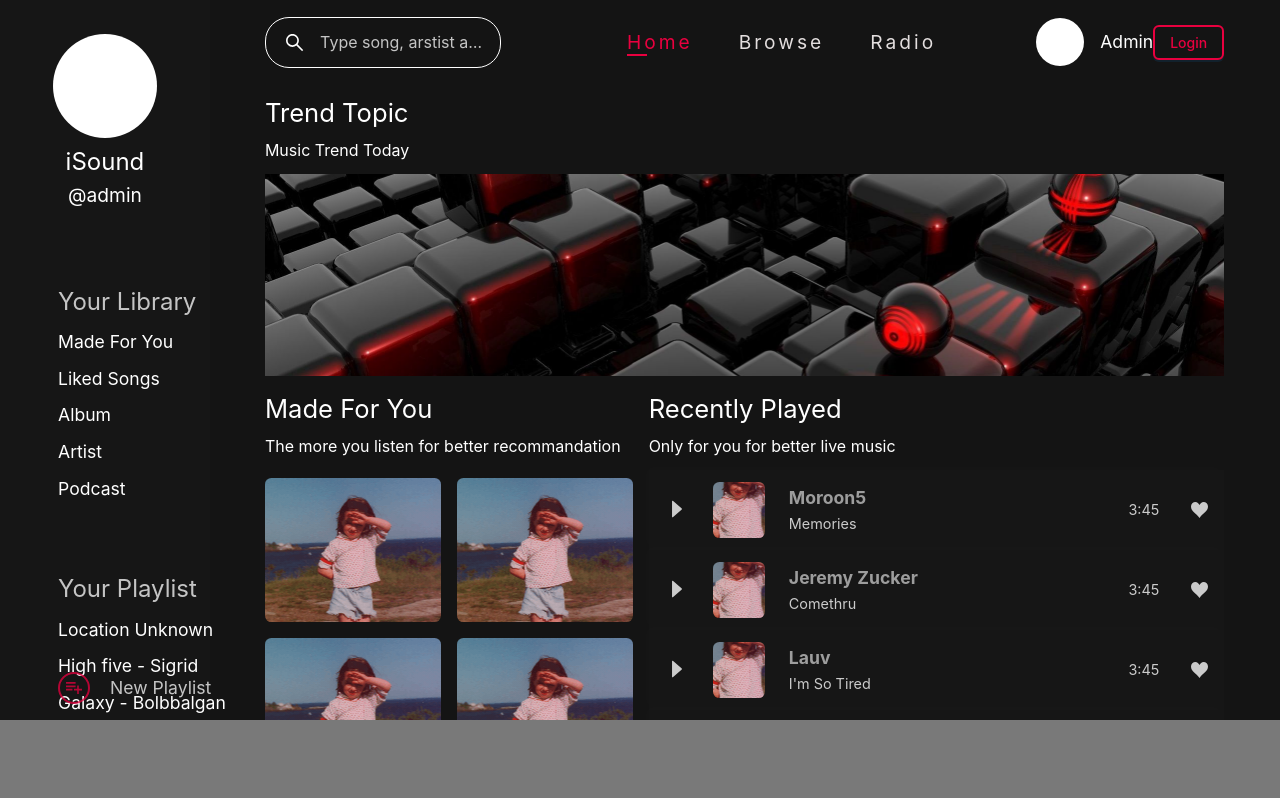
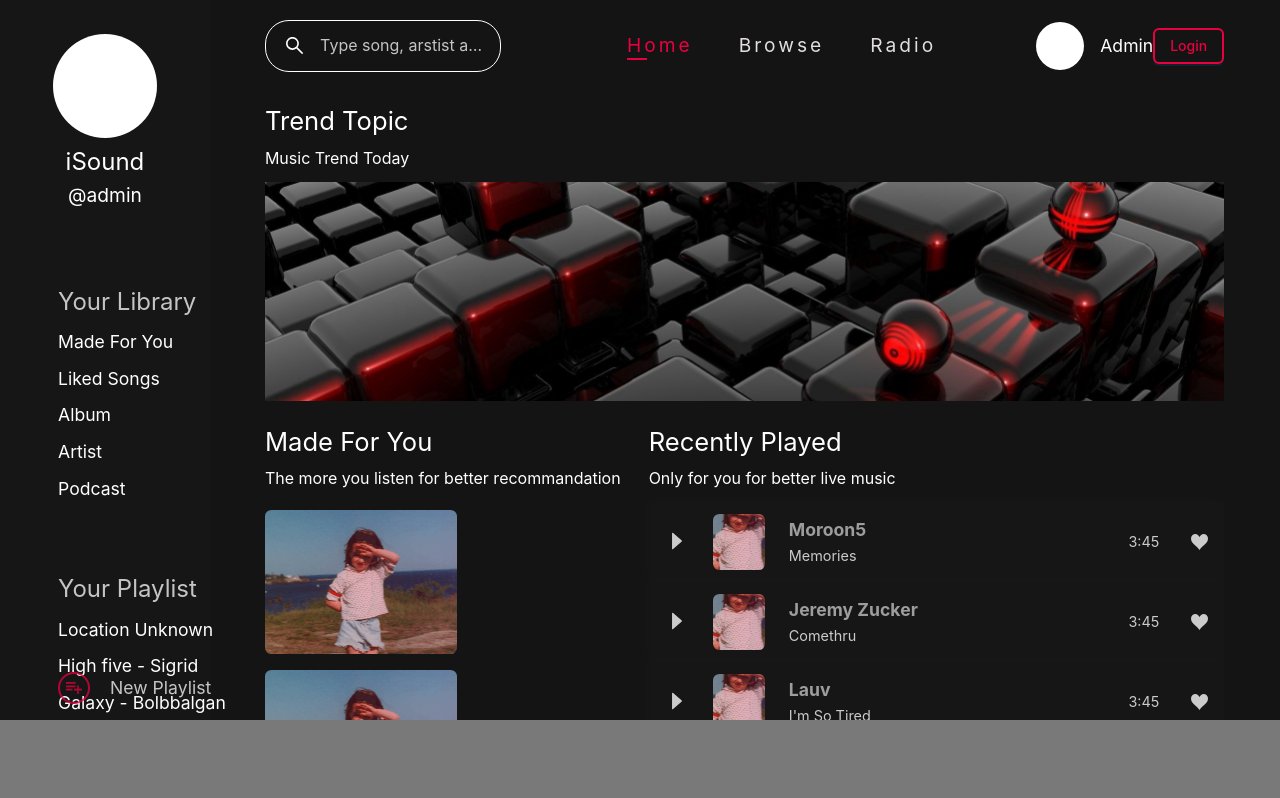
Before and after one commit to Royal-Software-Vietnam/isound-client, a React (Vite) app: page / in a window 1280 px wide. Shown: the top 798 px of the page. Built offline with nearby package versions, Linux system fonts and the light colour scheme.

Commit message:
[update] Home Layout

```diff
--- a/src/pages/Home/ListPlayed.tsx
+++ b/src/pages/Home/ListPlayed.tsx
@@ -1,8 +1,8 @@
 import { Typography } from "antd";
-import { CaretRightOutlined, PauseOutlined } from "@ant-design/icons"
 import styled from "styled-components";
 import box1 from "../../assets/box-1.png";
 import HeartIcon from "../../assets/likeheart.svg"
+import PlayedBox from "./PlayedBox";
 
 
 const Container = styled.div`
@@ -94,23 +94,11 @@ const Box = styled.div`
 `
 
 const boxes = [
-    {author: "Moroon5", songname: "Memories", time: "3:45", status: 0},
-    {author: "Jeremy Zucker", songname: "Comethru", time: "3:45", status: 0},
-    {author: "Lauv", songname: "I'm So Tired", time: "3:45", status: 0},
-    {author: "Andy Grammer", songname: "Don't Give Up On Me", time: "3:45", status: 0},
+    {author: "Moroon5", songname: "Memories", time: "3:45"},
+    {author: "Jeremy Zucker", songname: "Comethru", time: "3:45"},
+    {author: "Lauv", songname: "I'm So Tired", time: "3:45"},
+    {author: "Andy Grammer", songname: "Don't Give Up On Me", time: "3:45"},
 ]
-
-const handlePause = (index: any) => {
-    boxes.forEach(item => {
-        if(item.status == 1) {
-            item.status = 0;
-        }
-        console.log(item.status)
-    })
-    boxes[index].status = 1;
-    console.log(index)
-    console.log(boxes[index].status);
-}
 
 export default function ListPlayed () {
     return <Container>
@@ -119,9 +107,7 @@ export default function ListPlayed () {
         <List>
             {boxes.map((box, index) => (
                 <Box key={index}>
-                    <span onClick={() => handlePause(index)}>
-                        { box.status === 0 ? <CaretRightOutlined /> : <PauseOutlined />}
-                    </span>
+                    <PlayedBox />
                     <div className="box-img"></div>
                     <div className="song-info">
                         <p>{box.author}</p>
--- a/src/pages/Home/ListSuggestion.tsx
+++ b/src/pages/Home/ListSuggestion.tsx
@@ -32,7 +32,7 @@ const List = styled.div`
     margin: 0 -8px;
 `
 const Box = styled.div`
-    width: 12rem;
+    width: 13rem;
     height: 10rem;
     padding: 8px;
 
--- /dev/null
+++ b/src/pages/Home/PlayedBox.tsx
@@ -0,0 +1,10 @@
+import { useState } from "react";
+import { CaretRightOutlined, PauseOutlined } from "@ant-design/icons"
+
+export default function PlayedBox() {
+    const [pause, setPause] = useState(true)
+
+    return <span onClick={() => setPause(!pause)}>
+        { pause ? <CaretRightOutlined /> : <PauseOutlined />}
+    </span>
+}
```
